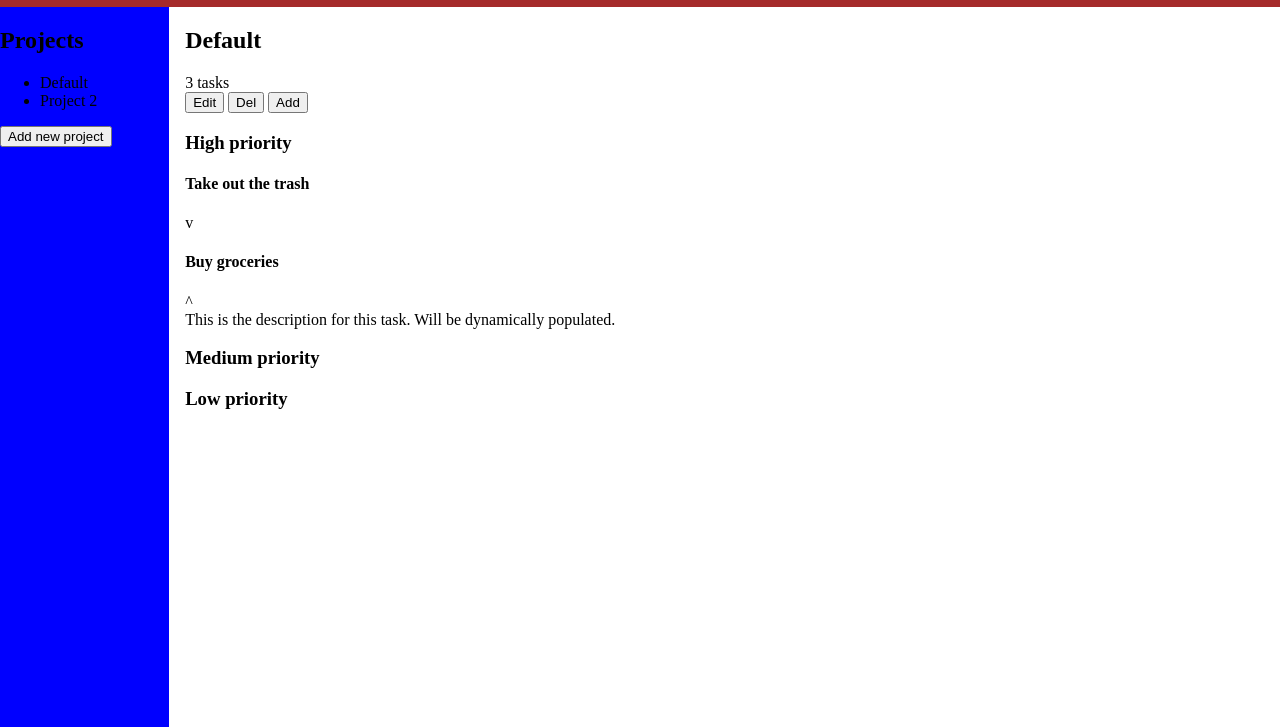
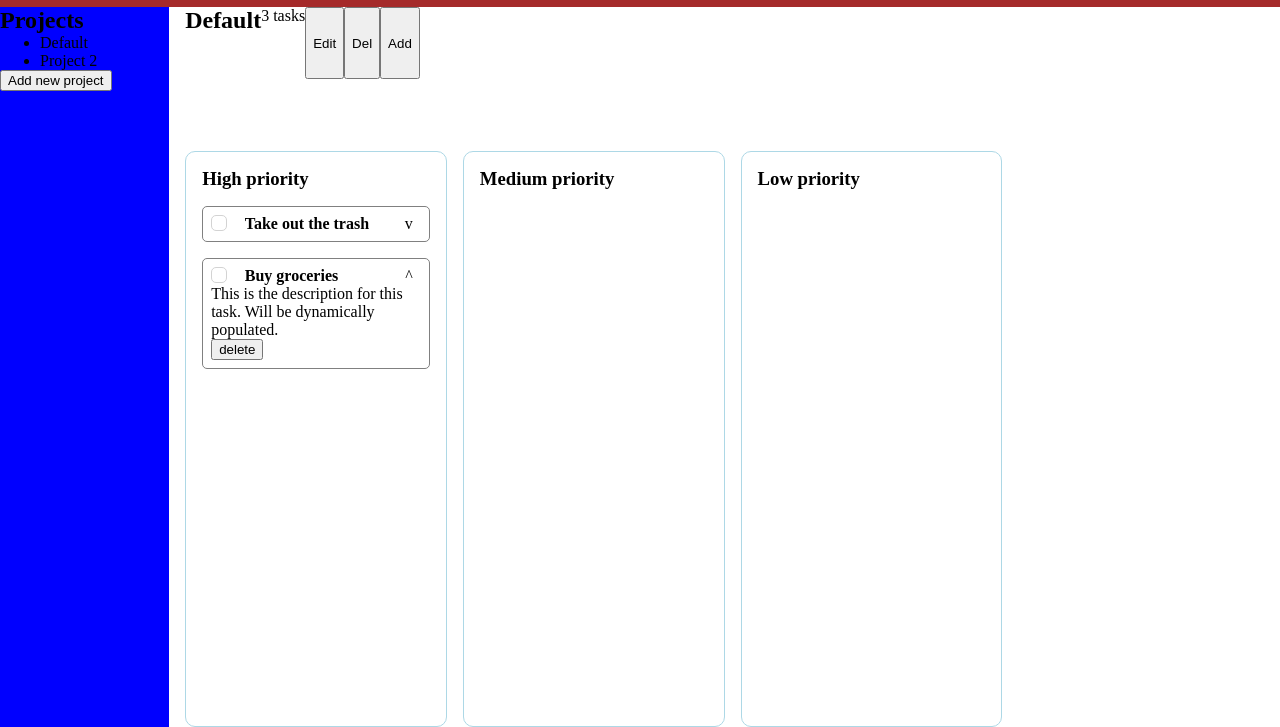
Before and after one commit to Roxanoel/todo, a website built with webpack: page dist/index.html in a window 1280 px wide. Shown: the part 73-800 px from the top of the page. Built offline with Linux system fonts and the light colour scheme.

Commit message:
Layout for main + card containers.

```diff
--- a/src/style.css
+++ b/src/style.css
@@ -1,12 +1,17 @@
+/* GENERAL */
 :root {
     box-sizing: border-box;
+    margin: 0;
   }
 
 *,
 *::before,
 *::after {
     box-sizing: inherit;
+    margin: inherit;
 }
+
+/* MAIN LAYOUT */
 
 body {
     display: grid;
@@ -42,4 +47,62 @@ main {
 
     grid-column: 3 / -1;
     grid-row: 2 / -1;
+
+    display: grid;
+    grid-template-columns: repeat(12, 1fr);
+    grid-template-rows: repeat(auto-fill, minmax(72px, 5vh));
+    column-gap: 16px;
 }
+
+/* SIDEBAR */
+
+/* MAIN */
+.title-area {
+    grid-column: 1 / -1;
+
+    display: flex;
+}
+
+.task-box {
+    grid-column: auto / span 3;
+    grid-row: 3 / -1;
+
+    display: flex;
+    flex-direction: column;
+    gap: 16px;
+
+    border: 1px solid lightblue;
+    border-radius: 10px;
+
+    padding: 16px;
+}
+
+.card {
+    padding: 8px;
+    padding-right: 16px;
+
+    border: 1px solid gray;
+    border-radius: 5px;
+}
+
+.card .collapsed {
+    display: grid;
+    grid-template-columns: 1fr 4fr 1fr;
+
+}
+
+.task-title {
+
+}
+
+.tick {
+    border: 1px solid lightgray;
+    border-radius: 5px;
+
+    height: 1rem;
+    width: 1rem;
+}
+
+.arrow {
+    justify-self: end;
+}
```
Also changed, not shown: dist/index.html, dist/main.js.
